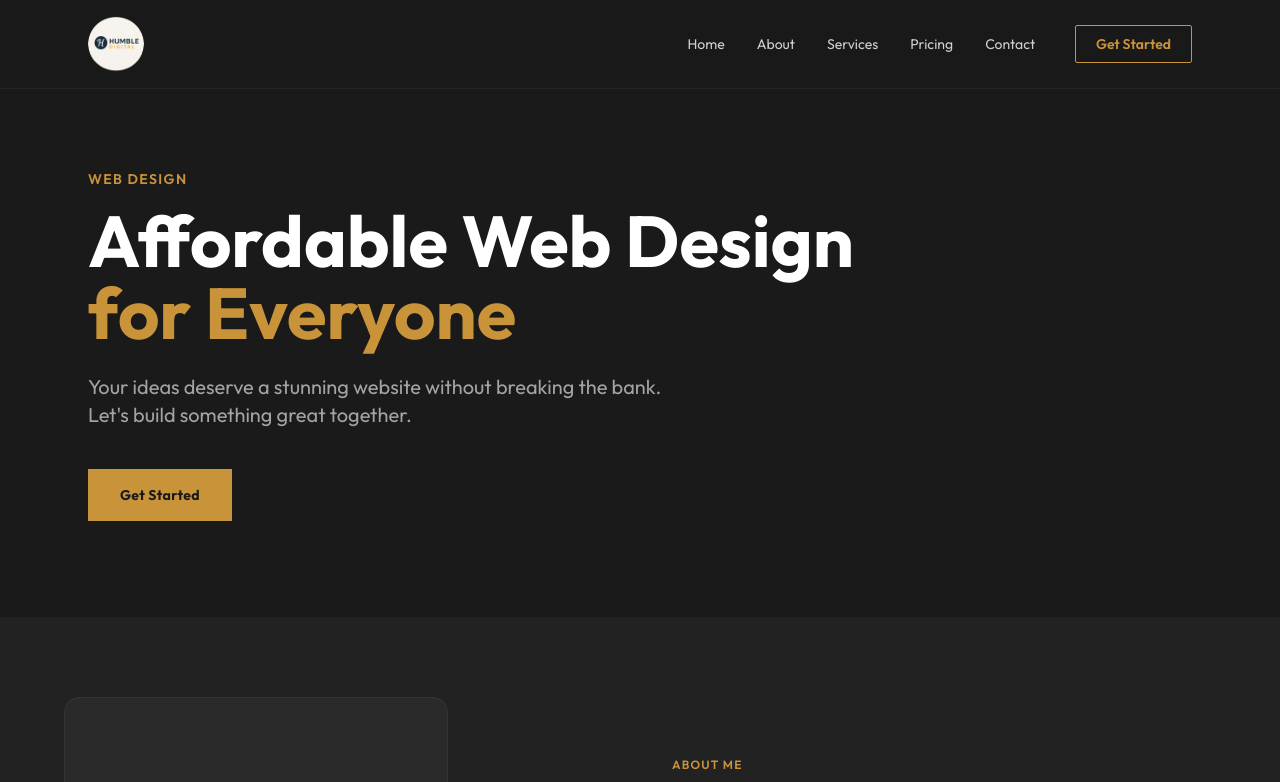
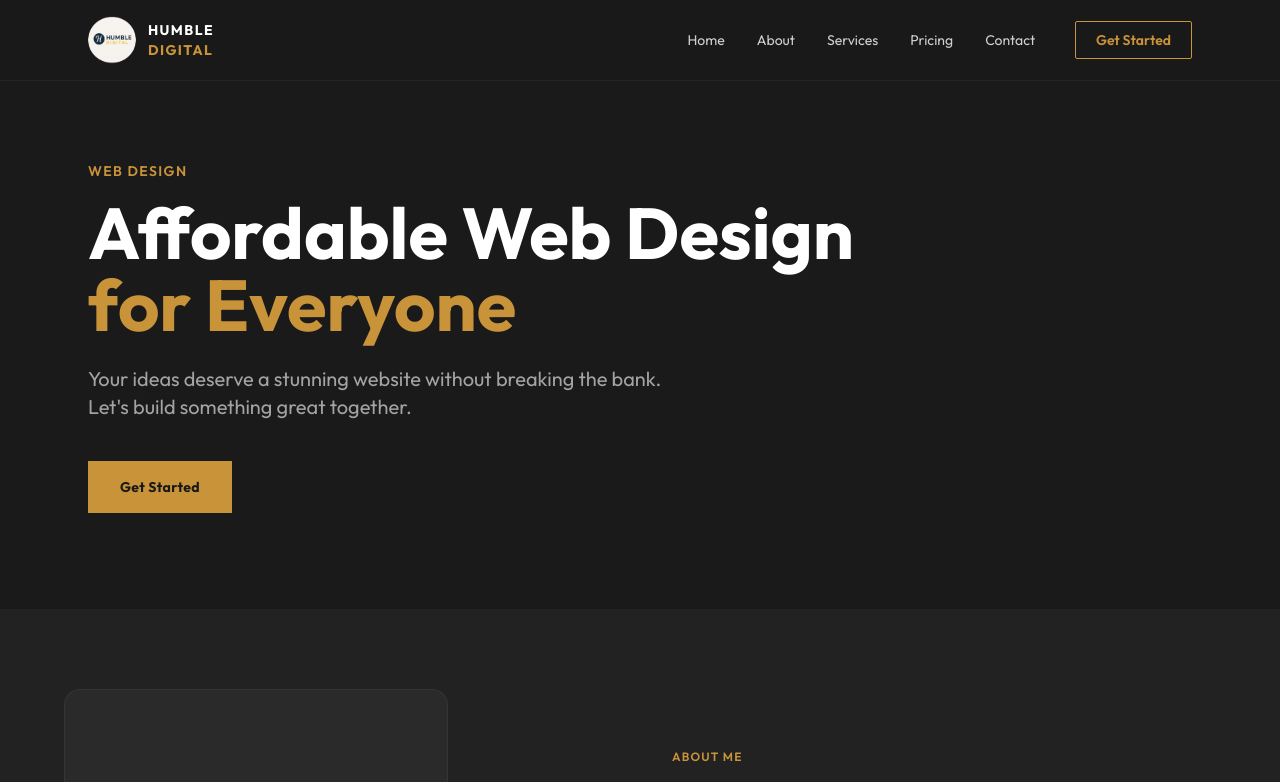
Before and after one commit to HumbleBee143/humble-digital, a Next.js app: page / in a window 1280 px wide. Shown: the top 782 px of the page. Built offline with nearby package versions, Linux system fonts and the light colour scheme; a web font is replaced by a local one.

Commit message:
Add brand text back alongside logo in nav

```diff
--- a/components/Nav.tsx
+++ b/components/Nav.tsx
@@ -15,15 +15,19 @@ export default function Nav() {
     <header className="sticky top-0 z-50 bg-dark/95 backdrop-blur-sm border-b border-white/5">
       <nav className="max-w-6xl mx-auto px-6 py-4 flex items-center justify-between">
         {/* Logo */}
-        <Link href="/" className="flex items-center group">
+        <Link href="/" className="flex items-center gap-3 group">
           <Image
             src="/logo.png"
             alt="Humble Digital"
-            width={56}
-            height={56}
-            className="rounded-full"
+            width={48}
+            height={48}
+            className="rounded-full flex-shrink-0"
             priority
           />
+          <div className="flex flex-col leading-none">
+            <span className="text-white font-bold text-sm tracking-widest uppercase">Humble</span>
+            <span className="text-gold font-bold text-sm tracking-widest uppercase">Digital</span>
+          </div>
         </Link>
 
         {/* Desktop links */}
```
